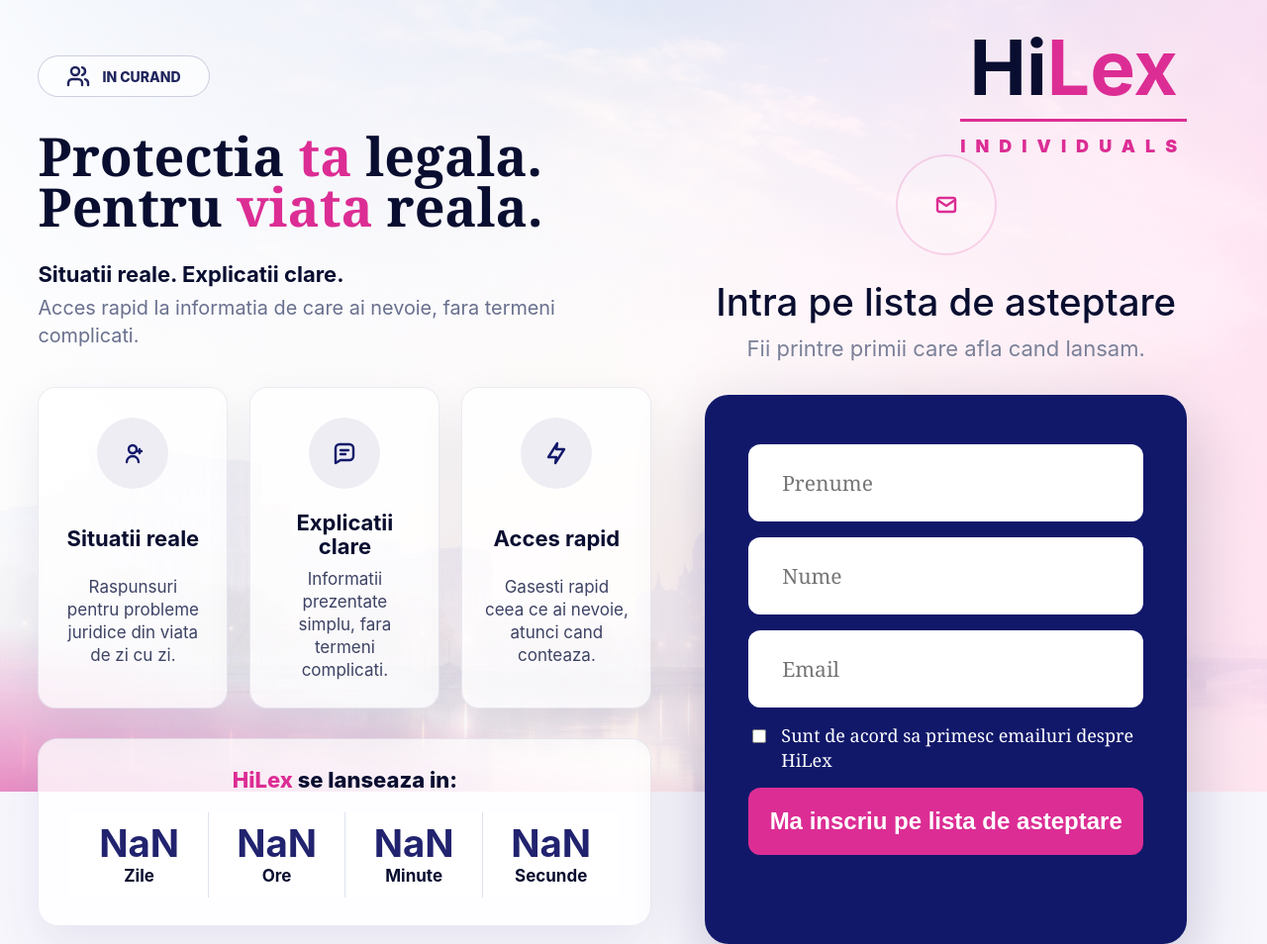
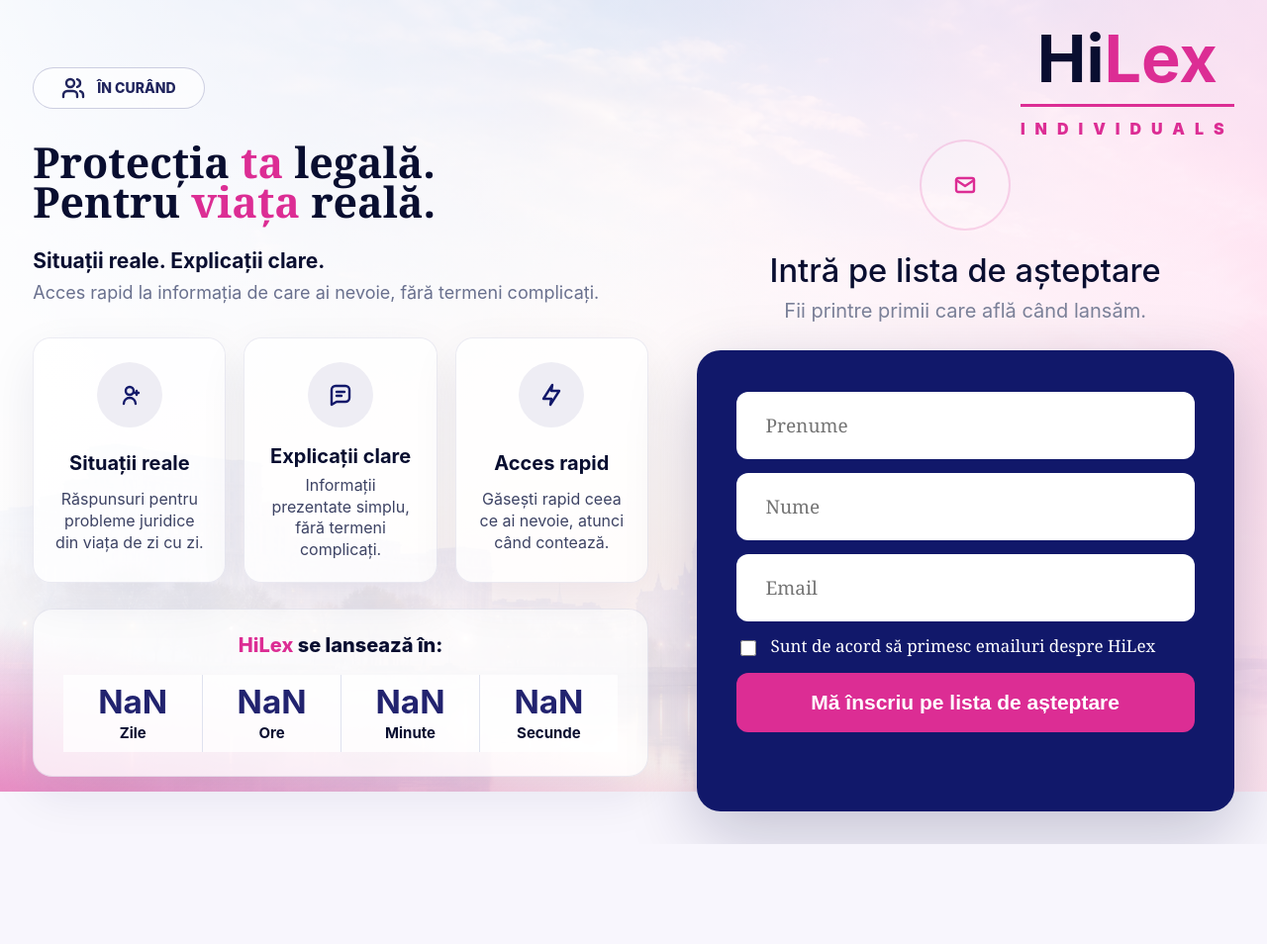
Before and after one commit to biancaviciu-fcos/hilex.waiting-list, a website: page public/index.html in a window 1280 px wide. Shown: the top 954 px of the page at 99% size. After the commit the page ends 853 px from the top, so only its background shows below. Drawn offline with Linux system fonts and the light colour scheme.

Commit message:
Reduce page sizing and add Romanian diacritics

```diff
--- a/public/index.html
+++ b/public/index.html
@@ -3,16 +3,16 @@
   <head>
     <meta charset="utf-8" />
     <meta name="viewport" content="width=device-width, initial-scale=1" />
-    <title>HiLex Individuals | Lista de asteptare</title>
+    <title>HiLex Individuals | Lista de așteptare</title>
     <meta
       name="description"
-      content="Intra pe lista de asteptare HiLex Individuals pentru acces rapid la explicatii juridice clare."
+      content="Intră pe lista de așteptare HiLex Individuals pentru acces rapid la explicații juridice clare."
     />
     <link rel="stylesheet" href="/styles.css" />
   </head>
   <body>
     <main class="page-shell" data-launch-date="__LAUNCH_DATE__">
-      <section class="hero" aria-label="HiLex Individuals lista de asteptare">
+      <section class="hero" aria-label="HiLex Individuals lista de așteptare">
         <div class="hero-copy">
           <p class="pill">
             <svg viewBox="0 0 24 24" aria-hidden="true">
@@ -21,13 +21,13 @@
               <path d="M22 21v-2a4 4 0 0 0-3-3.87" />
               <path d="M16 3.13a4 4 0 0 1 0 7.75" />
             </svg>
-            IN CURAND
+            ÎN CURÂND
           </p>
 
-          <h1>Protectia <span>ta</span> legala.<br />Pentru <span>viata</span> reala.</h1>
+          <h1>Protecția <span>ta</span> legală.<br />Pentru <span>viața</span> reală.</h1>
 
-          <p class="lead-strong">Situatii reale. Explicatii clare.</p>
-          <p class="lead">Acces rapid la informatia de care ai nevoie, fara termeni complicati.</p>
+          <p class="lead-strong">Situații reale. Explicații clare.</p>
+          <p class="lead">Acces rapid la informația de care ai nevoie, fără termeni complicați.</p>
 
           <div class="feature-grid" aria-label="Beneficii">
             <article class="feature-card">
@@ -39,8 +39,8 @@
                   <path d="M19 8v4" />
                 </svg>
               </span>
-              <h2>Situatii reale</h2>
-              <p>Raspunsuri pentru probleme juridice din viata de zi cu zi.</p>
+              <h2>Situații reale</h2>
+              <p>Răspunsuri pentru probleme juridice din viața de zi cu zi.</p>
             </article>
 
             <article class="feature-card">
@@ -51,8 +51,8 @@
                   <path d="M8 13h5" />
                 </svg>
               </span>
-              <h2>Explicatii clare</h2>
-              <p>Informatii prezentate simplu, fara termeni complicati.</p>
+              <h2>Explicații clare</h2>
+              <p>Informații prezentate simplu, fără termeni complicați.</p>
             </article>
 
             <article class="feature-card">
@@ -62,12 +62,12 @@
                 </svg>
               </span>
               <h2>Acces rapid</h2>
-              <p>Gasesti rapid ceea ce ai nevoie, atunci cand conteaza.</p>
+              <p>Găsești rapid ceea ce ai nevoie, atunci când contează.</p>
             </article>
           </div>
 
-          <section class="countdown" aria-label="Numaratoare inversa pana la lansare">
-            <p><span>HiLex</span> se lanseaza in:</p>
+          <section class="countdown" aria-label="Numărătoare inversă până la lansare">
+            <p><span>HiLex</span> se lansează în:</p>
             <div class="time-grid">
               <div><strong id="days">00</strong><small>Zile</small></div>
               <div><strong id="hours">00</strong><small>Ore</small></div>
@@ -77,7 +77,7 @@
           </section>
         </div>
 
-        <aside class="signup-panel" aria-label="Formular lista de asteptare">
+        <aside class="signup-panel" aria-label="Formular listă de așteptare">
           <a class="brand" href="/" aria-label="HiLex Individuals">
             <strong>Hi<span>Lex</span></strong>
             <small>INDIVIDUALS</small>
@@ -91,8 +91,8 @@
           </div>
 
           <div class="panel-heading">
-            <h2>Intra pe lista de asteptare</h2>
-            <p>Fii printre primii care afla cand lansam.</p>
+            <h2>Intră pe lista de așteptare</h2>
+            <p>Fii printre primii care află când lansăm.</p>
           </div>
 
           <form class="waitlist-form" id="waitlistForm">
@@ -111,10 +111,10 @@
 
             <label class="consent">
               <input name="marketingConsent" type="checkbox" required />
-              <span>Sunt de acord sa primesc emailuri despre HiLex</span>
+              <span>Sunt de acord să primesc emailuri despre HiLex</span>
             </label>
 
-            <button type="submit">Ma inscriu pe lista de asteptare</button>
+            <button type="submit">Mă înscriu pe lista de așteptare</button>
             <p class="form-status" id="formStatus" role="status" aria-live="polite"></p>
           </form>
         </aside>
--- a/public/script.js
+++ b/public/script.js
@@ -32,7 +32,7 @@
     const data = await response.json();
 
     if (!response.ok) {
-      throw new Error(data.message || "Inscrierea nu a putut fi salvata.");
+      throw new Error(data.message || "Înscrierea nu a putut fi salvată.");
     }
 
     setStatus(data.message, "success");
@@ -43,7 +43,7 @@
     setStatus(error.message, "error");
   } finally {
     submitButton.disabled = false;
-    submitButton.textContent = "Ma inscriu pe lista de asteptare";
+    submitButton.textContent = "Mă înscriu pe lista de așteptare";
   }
   });
 }
--- a/public/styles.css
+++ b/public/styles.css
@@ -45,16 +45,16 @@
 
 .page-shell {
   min-height: 100vh;
-  padding: clamp(24px, 3vw, 52px);
+  padding: clamp(22px, 2.6vw, 44px);
 }
 
 .hero {
   display: grid;
-  grid-template-columns: minmax(620px, 1.03fr) minmax(420px, 0.92fr);
-  gap: clamp(32px, 4.2vw, 64px);
+  grid-template-columns: minmax(600px, 1.03fr) minmax(400px, 0.9fr);
+  gap: clamp(30px, 3.8vw, 58px);
   align-items: center;
-  max-width: 1600px;
-  min-height: calc(100vh - clamp(48px, 6vw, 104px));
+  max-width: 1500px;
+  min-height: calc(100vh - clamp(44px, 5.2vw, 88px));
   margin: 0 auto;
 }
 
@@ -86,9 +86,9 @@
 
 h1 {
   margin: 0;
-  max-width: 850px;
+  max-width: 760px;
   font-family: Georgia, "Times New Roman", serif;
-  font-size: clamp(46px, 4.2vw, 78px);
+  font-size: clamp(40px, 3.35vw, 64px);
   line-height: 0.95;
   letter-spacing: 0;
 }
@@ -100,31 +100,31 @@
 }
 
 .lead-strong {
-  margin: 30px 0 8px;
-  font-size: clamp(22px, 1.7vw, 28px);
+  margin: 26px 0 8px;
+  font-size: clamp(21px, 1.45vw, 25px);
   font-weight: 700;
 }
 
 .lead {
-  max-width: 640px;
-  margin: 0 0 38px;
+  max-width: 600px;
+  margin: 0 0 32px;
   color: var(--muted);
-  font-size: clamp(19px, 1.55vw, 25px);
+  font-size: clamp(18px, 1.35vw, 22px);
   line-height: 1.38;
 }
 
 .feature-grid {
   display: grid;
   grid-template-columns: repeat(3, minmax(0, 1fr));
-  gap: 22px;
-  margin-bottom: 30px;
+  gap: 18px;
+  margin-bottom: 26px;
 }
 
 .feature-card {
   display: grid;
   justify-items: center;
-  min-height: 220px;
-  padding: 30px 22px 26px;
+  min-height: 198px;
+  padding: 24px 20px 22px;
   border: 1px solid rgba(17, 24, 106, 0.08);
   border-radius: 18px;
   background: rgba(255, 255, 255, 0.72);
@@ -135,29 +135,29 @@
 .feature-icon {
   display: grid;
   place-items: center;
-  width: 72px;
-  height: 72px;
+  width: 66px;
+  height: 66px;
   border-radius: 50%;
   background: #eeedf4;
   color: var(--navy);
 }
 
 .feature-card h2 {
-  margin: 22px 0 10px;
-  font-size: 22px;
+  margin: 18px 0 8px;
+  font-size: 20px;
   line-height: 1.1;
 }
 
 .feature-card p {
   margin: 0;
   color: #3d4364;
-  font-size: 17px;
+  font-size: 16px;
   line-height: 1.35;
 }
 
 .countdown {
-  max-width: 760px;
-  padding: 28px 32px;
+  max-width: 720px;
+  padding: 24px 30px;
   border: 1px solid rgba(17, 24, 106, 0.08);
   border-radius: 20px;
   background: rgba(255, 255, 255, 0.76);
@@ -166,8 +166,8 @@
 }
 
 .countdown p {
-  margin: 0 0 20px;
-  font-size: 22px;
+  margin: 0 0 18px;
+  font-size: 20px;
   font-weight: 800;
 }
 
@@ -181,7 +181,7 @@
 .time-grid div {
   display: grid;
   gap: 4px;
-  min-height: 86px;
+  min-height: 78px;
   place-content: center;
   border-left: 1px solid var(--line);
 }
@@ -192,12 +192,12 @@
 
 .time-grid strong {
   color: #22236f;
-  font-size: clamp(30px, 3vw, 44px);
+  font-size: clamp(28px, 2.6vw, 38px);
   line-height: 1;
 }
 
 .time-grid small {
-  font-size: 17px;
+  font-size: 15px;
   font-weight: 700;
 }
 
@@ -207,8 +207,8 @@
   display: flex;
   flex-direction: column;
   justify-content: center;
-  min-height: 680px;
-  padding-top: 84px;
+  min-height: 640px;
+  padding-top: 78px;
 }
 
 .brand {
@@ -222,16 +222,16 @@
 }
 
 .brand strong {
-  font-size: clamp(58px, 6vw, 98px);
+  font-size: clamp(52px, 5.2vw, 86px);
   line-height: 0.8;
 }
 
 .brand small {
-  margin-top: 20px;
-  padding-top: 14px;
+  margin-top: 18px;
+  padding-top: 12px;
   border-top: 3px solid var(--pink);
   color: var(--pink);
-  font-size: 18px;
+  font-size: 16px;
   font-weight: 900;
   letter-spacing: 10px;
 }
@@ -239,9 +239,9 @@
 .mail-mark {
   display: grid;
   place-items: center;
-  width: 102px;
-  height: 102px;
-  margin: 34px auto 26px;
+  width: 92px;
+  height: 92px;
+  margin: 30px auto 22px;
   border: 2px solid rgba(220, 45, 148, 0.18);
   border-radius: 50%;
   color: var(--pink);
@@ -254,23 +254,23 @@
 
 .panel-heading h2 {
   margin: 0;
-  font-size: clamp(32px, 3vw, 46px);
+  font-size: clamp(30px, 2.55vw, 40px);
   line-height: 1.12;
   font-weight: 500;
 }
 
 .panel-heading p {
-  margin: 12px 0 34px;
+  margin: 10px 0 28px;
   color: #7b8199;
-  font-size: 22px;
+  font-size: 20px;
 }
 
 .waitlist-form {
   display: grid;
-  gap: 16px;
-  width: min(100%, 640px);
+  gap: 14px;
+  width: min(100%, 600px);
   margin: 0 auto;
-  padding: 50px 44px;
+  padding: 42px 40px;
   border-radius: 24px;
   background: var(--navy);
   box-shadow: 0 24px 70px rgba(7, 11, 58, 0.22);
@@ -288,13 +288,13 @@
 input[type="text"],
 input[type="email"] {
   width: 100%;
-  min-height: 78px;
-  padding: 0 32px;
+  min-height: 68px;
+  padding: 0 28px;
   border: 2px solid transparent;
   border-radius: 12px;
   color: var(--ink);
   font-family: Georgia, "Times New Roman", serif;
-  font-size: 21px;
+  font-size: 19px;
   outline: 0;
   transition: border-color 0.2s ease, box-shadow 0.2s ease;
 }
@@ -310,7 +310,7 @@
   gap: 12px;
   color: white;
   font-family: Georgia, "Times New Roman", serif;
-  font-size: 18px;
+  font-size: 17px;
   line-height: 1.35;
 }
 
@@ -322,12 +322,12 @@
 }
 
 button {
-  min-height: 68px;
+  min-height: 60px;
   border: 0;
   border-radius: 12px;
   background: var(--pink);
   color: white;
-  font-size: clamp(18px, 2vw, 24px);
+  font-size: clamp(17px, 1.7vw, 21px);
   font-weight: 600;
   cursor: pointer;
   transition: background 0.2s ease, transform 0.2s ease;
@@ -347,22 +347,35 @@
 .thank-you-shell {
   display: grid;
   place-items: center;
+  padding-top: clamp(22px, 3vw, 42px);
+  padding-bottom: clamp(22px, 3vw, 42px);
 }
 
 .thank-you-view {
   display: grid;
   justify-items: center;
-  gap: 30px;
-  width: min(100%, 860px);
+  gap: 18px;
+  width: min(100%, 640px);
 }
 
 .thank-you-brand {
   position: static;
 }
 
+.thank-you-brand strong {
+  font-size: clamp(44px, 4.8vw, 62px);
+}
+
+.thank-you-brand small {
+  margin-top: 12px;
+  padding-top: 8px;
+  font-size: 13px;
+  letter-spacing: 7px;
+}
+
 .thank-you-card {
-  width: min(100%, 760px);
-  padding: clamp(34px, 5vw, 64px);
+  width: min(100%, 600px);
+  padding: clamp(26px, 3.4vw, 38px);
   border: 1px solid rgba(17, 24, 106, 0.08);
   border-radius: 24px;
   background: rgba(255, 255, 255, 0.82);
@@ -371,44 +384,50 @@
 }
 
 .thank-you-mark {
-  margin: 0 auto 24px;
+  width: 64px;
+  height: 64px;
+  margin: 0 auto 16px;
   background: rgba(220, 45, 148, 0.08);
 }
 
 .thank-you-pill {
-  margin-bottom: 24px;
+  min-height: 34px;
+  margin-bottom: 16px;
+  padding: 0 22px;
+  font-size: 12px;
 }
 
 .thank-you-card h1 {
-  max-width: 680px;
-  margin: 0 auto 22px;
-  font-size: clamp(44px, 5vw, 78px);
+  max-width: 500px;
+  margin: 0 auto 16px;
+  font-size: clamp(30px, 3.2vw, 42px);
+  line-height: 1.02;
 }
 
 .thank-you-card p {
-  max-width: 620px;
+  max-width: 500px;
   margin: 0 auto;
   color: #3d4364;
-  font-size: clamp(19px, 2vw, 24px);
+  font-size: clamp(16px, 1.55vw, 18px);
   line-height: 1.45;
 }
 
 .thank-you-actions {
   display: flex;
   justify-content: center;
-  margin-top: 34px;
+  margin-top: 24px;
 }
 
 .primary-link {
   display: inline-flex;
   align-items: center;
   justify-content: center;
-  min-height: 56px;
-  padding: 0 26px;
+  min-height: 48px;
+  padding: 0 22px;
   border-radius: 12px;
   background: var(--pink);
   color: white;
-  font-size: 18px;
+  font-size: 16px;
   font-weight: 700;
   text-decoration: none;
   transition: background 0.2s ease, transform 0.2s ease;
```
Also changed, not shown: public/thank-you.html (+7 -7 lines), server.js (+16 -16 lines), 1 other file.
